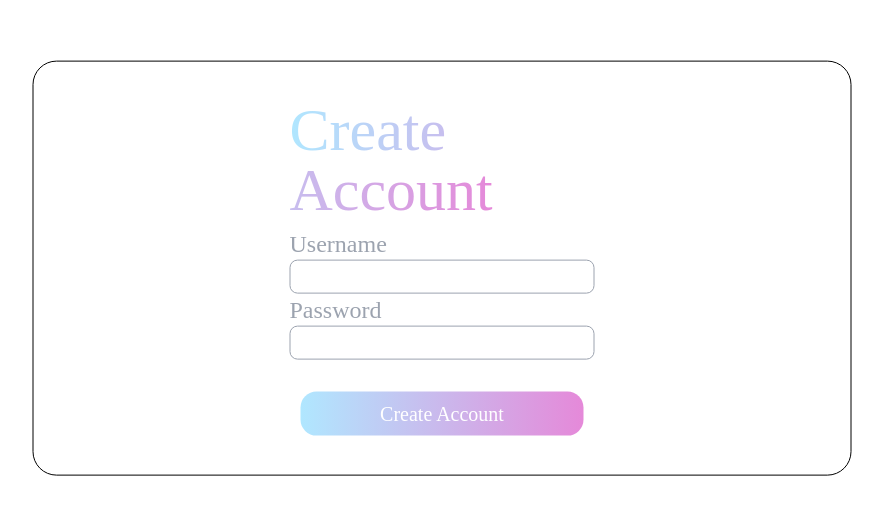
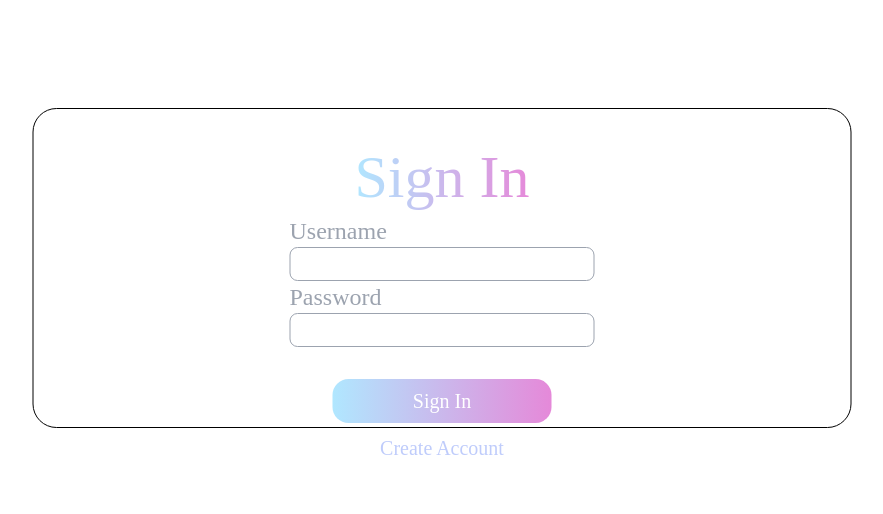
Before and after one commit to danajeon/wandernest, a React (Vite) app: page / in a window 1280 px wide. Shown: the part 132-646 px from the top of the page, without its empty margins (198-1081 px from the left). Built offline with nearby package versions, Linux system fonts and the light colour scheme; a web font is replaced by a local one.

Commit message:
Created landing-page. Co-authored-by: Dana Jeon dana.jeon@gmail.com

```diff
--- a/src/App.jsx
+++ b/src/App.jsx
@@ -1,11 +1,11 @@
 import './index.css' // Tailwind CSS import
 import './App.css'
-import { CreateAccount } from './components/CreateAccount'
+import { LandingPage } from './components/LandingPage'
 
 function App() {
   return (
     <div className="font-[dongle]">
-      <CreateAccount />
+      <LandingPage />
     </div>
   )
 }
--- a/src/components/AuthModal.jsx
+++ /dev/null
@@ -1,26 +0,0 @@
-import React from "react";
-import { Button } from "./Button"
-
-export const AuthModal = () => {
-  return (
-    <div className="fixed top-1/2 left-1/2 transform -translate-x-1/2 -translate-y-1/2 space-y-8 border border-solid border-black bg-white rounded-3xl flex flex-col items-center px-[20%] py-[3%]">
-      <div className="-mb-6">
-        <span className="text-transparent bg-clip-text bg-gradient-to-r from-wandernest-blue to-wandernest-pink text-6xl">Sign In</span>
-      </div>
-      <div className="flex flex-col items-center text-2xl text-gray-400">
-        <div className="flex flex-col">
-          <label htmlFor="username">Username</label>
-          <input type="email" className="border border-gray-400 text-black rounded-lg focus:outline-none focus:ring-2 px-1"/>
-        </div>
-        <div className="flex flex-col">
-          <label htmlFor="password">Password</label>
-          <input type="password" className="border border-gray-400 text-black rounded-lg focus:outline-none focus:ring-2 px-1"/>
-        </div>
-      </div>
-      <div className="flex flex-col items-center">
-        <Button text={"Sign In"}/>
-        <span className="text-wandernest-purple text-xl pt-[5%] hover:underline">Create Account</span>
-      </div>
-    </div>
-  );
-};
--- a/src/components/CreateAccount.jsx
+++ b/src/components/CreateAccount.jsx
@@ -1,9 +1,9 @@
 import React from "react";
 import { Button } from "./Button"
 
-export const CreateAccount = () => {
+export const CreateAccount = ({handleSignIn}) => {
   return (
-    <div className="fixed top-1/2 left-1/2 transform -translate-x-1/2 -translate-y-1/2 space-y-8 border border-solid border-black bg-white rounded-3xl flex flex-col items-center px-[20%] py-[3%]">
+    <div className="fixed top-1/2 left-1/2 transform -translate-x-1/2 -translate-y-1/2 space-y-8 border border-solid border-black bg-white rounded-3xl flex flex-col items-center px-[20%] py-[3%] h-[40%]">
       <div className="-mb-6">
         <span className="text-transparent bg-clip-text bg-gradient-to-r from-wandernest-blue to-wandernest-pink text-6xl">Create Account</span>
       </div>
@@ -19,6 +19,7 @@ export const CreateAccount = () => {
       </div>
       <div className="flex flex-col items-center">
         <Button text={"Create Account"}/>
+        <span className="text-wandernest-purple text-xl pt-[5%] hover:underline hover:cursor-pointer" onClick={(handleSignIn)}>Have an account? Sign In</span>
       </div>
     </div>
   );
--- /dev/null
+++ b/src/components/LandingPage.jsx
@@ -0,0 +1,15 @@
+import React from 'react'
+import { useState } from 'react'
+import { SignIn } from './SignIn'
+import { CreateAccount } from './CreateAccount'
+
+export const LandingPage = () => {
+    const [isSignIn, setIsSignIn] = useState(true);
+
+  return (
+    <div>
+        {isSignIn && <SignIn handleCreateAccount={() => setIsSignIn(false)}/>}
+        {!isSignIn && <CreateAccount handleSignIn={() => setIsSignIn(true)}/>}
+    </div>
+  )
+}
--- a/src/components/SignIn.jsx
+++ b/src/components/SignIn.jsx
@@ -1,9 +1,11 @@
 import React from "react";
 import { Button } from "./Button"
 
-export const SignIn = () => {
+export const SignIn = ({handleCreateAccount}) => {
+
+
   return (
-    <div className="fixed top-1/2 left-1/2 transform -translate-x-1/2 -translate-y-1/2 space-y-8 border border-solid border-black bg-white rounded-3xl flex flex-col items-center px-[20%] py-[3%]">
+    <div className="fixed top-1/2 left-1/2 transform -translate-x-1/2 -translate-y-1/2 space-y-8 border border-solid border-black bg-white rounded-3xl flex flex-col items-center px-[20%] py-[3%] h-[40%]">
       <div className="-mb-6">
         <span className="text-transparent bg-clip-text bg-gradient-to-r from-wandernest-blue to-wandernest-pink text-6xl">Sign In</span>
       </div>
@@ -19,7 +21,7 @@ export const SignIn = () => {
       </div>
       <div className="flex flex-col items-center">
         <Button text={"Sign In"}/>
-        <span className="text-wandernest-purple text-xl pt-[5%] hover:underline">Create Account</span>
+        <span className="text-wandernest-purple text-xl pt-[5%] hover:underline hover:cursor-pointer" onClick={(handleCreateAccount)}>Create Account</span>
       </div>
     </div>
   );
```
